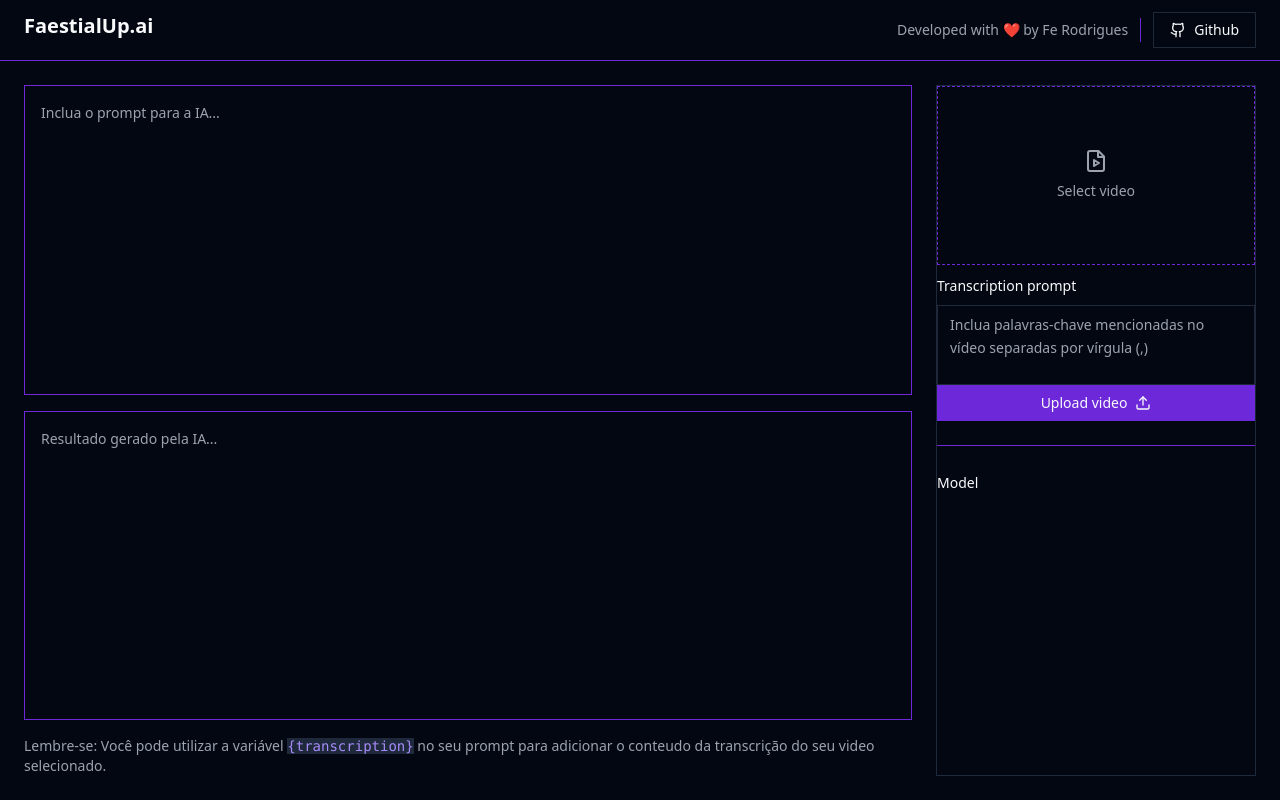
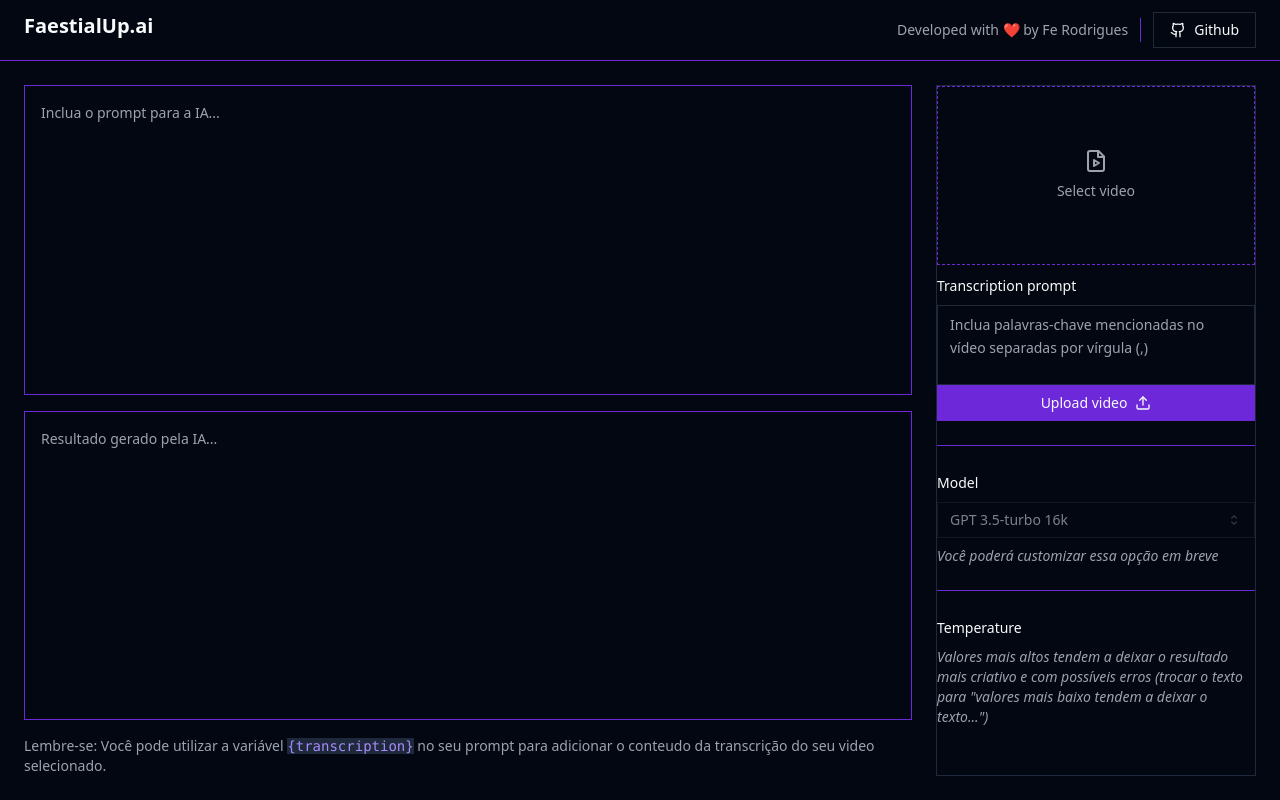
Before and after one commit to FilipiMachado/video_upload_saas, a React (Vite) app: page / in a window 1280 px wide. Built offline with nearby package versions, Linux system fonts and the light colour scheme.

Commit message:
working on temperature slider

```diff
--- a/package.json
+++ b/package.json
@@ -14,6 +14,7 @@
     "@radix-ui/react-label": "^2.0.2",
     "@radix-ui/react-select": "^1.2.2",
     "@radix-ui/react-separator": "^1.0.3",
+    "@radix-ui/react-slider": "^1.1.2",
     "@radix-ui/react-slot": "^1.0.2",
     "class-variance-authority": "^0.7.0",
     "clsx": "^2.0.0",
--- a/src/App.tsx
+++ b/src/App.tsx
@@ -3,7 +3,14 @@
 import { Button } from "@/components/ui/button";
 import { Separator } from "@/components/ui/separator";
 import { Textarea } from "@/components/ui/textarea";
-import { Label } from "./components/ui/label";
+import { Label } from "@/components/ui/label";
+import {
+  Select,
+  SelectContent,
+  SelectItem,
+  SelectTrigger,
+  SelectValue,
+} from "@/components/ui/select";
 
 export function App() {
   return (
@@ -66,8 +73,6 @@
               className="sr-only"
             />
 
-
-
             <div className="space-y-2 mt-2">
               <Label htmlFor="transcription_prompt">Transcription prompt</Label>
               <Textarea
@@ -79,7 +84,7 @@
 
             <Button type="submit" className="w-full">
               Upload video
-              <Upload className="w-4 h-4 ml-2"/>
+              <Upload className="w-4 h-4 ml-2" />
             </Button>
           </form>
 
@@ -88,6 +93,27 @@
           <form className="space-y-6">
             <div className="space-y-2">
               <Label>Model</Label>
+              <Select disabled defaultValue="gpt 3.5">
+                <SelectTrigger>
+                  <SelectValue />
+                </SelectTrigger>
+                <SelectContent>
+                  <SelectItem value="gpt 3.5">GPT 3.5-turbo 16k</SelectItem>
+                </SelectContent>
+              </Select>
+              <span className="block text-sm text-muted-foreground italic">
+                Você poderá customizar essa opção em breve
+              </span>
+            </div>
+
+            <Separator />
+
+            <div className="space-y-2">
+              <Label>Temperature</Label>
+
+              <span className="block text-sm text-muted-foreground italic">
+                Valores mais altos tendem a deixar o resultado mais criativo e com possíveis erros (trocar o texto para "valores mais baixo tendem a deixar o texto...")
+              </span>
             </div>
           </form>
         </aside>
--- /dev/null
+++ b/src/components/ui/slider.tsx
@@ -0,0 +1,26 @@
+import * as React from "react"
+import * as SliderPrimitive from "@radix-ui/react-slider"
+
+import { cn } from "@/lib/utils"
+
+const Slider = React.forwardRef<
+  React.ElementRef<typeof SliderPrimitive.Root>,
+  React.ComponentPropsWithoutRef<typeof SliderPrimitive.Root>
+>(({ className, ...props }, ref) => (
+  <SliderPrimitive.Root
+    ref={ref}
+    className={cn(
+      "relative flex w-full touch-none select-none items-center",
+      className
+    )}
+    {...props}
+  >
+    <SliderPrimitive.Track className="relative h-1.5 w-full grow overflow-hidden rounded-full bg-primary/20">
+      <SliderPrimitive.Range className="absolute h-full bg-primary" />
+    </SliderPrimitive.Track>
+    <SliderPrimitive.Thumb className="block h-4 w-4 rounded-full border border-primary/50 bg-background shadow transition-colors focus-visible:outline-none focus-visible:ring-1 focus-visible:ring-ring disabled:pointer-events-none disabled:opacity-50" />
+  </SliderPrimitive.Root>
+))
+Slider.displayName = SliderPrimitive.Root.displayName
+
+export { Slider }
```
Also changed, not shown: vite.config.ts.timestamp-1694612388289-05f9f231ebfd7.mjs (deleted, +0 -17 lines), 1 other file (tests, documents, lock files or other folders).
